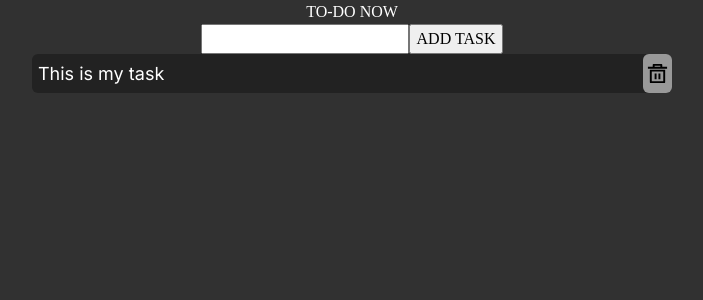
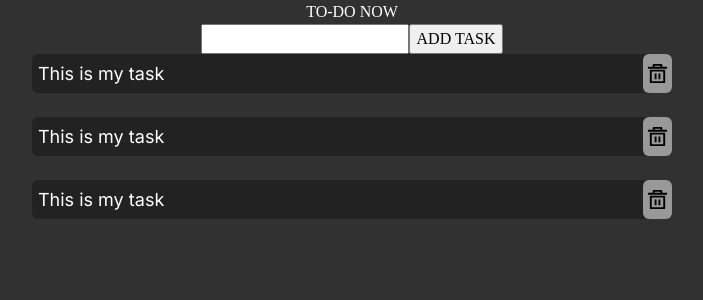
Before and after one commit to DropperDEV/todoList, a React (Vite) app: page / in a window 1280 px wide. Shown: the top 300 px of the page, without its empty margins (288-991 px from the left). Built offline with nearby package versions, Linux system fonts and the light colour scheme.

Commit message:
feat: add TaskMain

```diff
--- a/src/App.tsx
+++ b/src/App.tsx
@@ -1,5 +1,6 @@
 import styled from "styled-components"
 import TaskItem from "./components/TaskItem"
+import TaskMain from "./components/taskMain"
 
 const StyledApp = styled.main`
   display: flex;
@@ -20,7 +21,7 @@ function App() {
           <input type="text" />
           <button>ADD TASK</button>
         </div>
-        <TaskItem/>
+        <TaskMain/>
 
       </StyledApp>
 
--- /dev/null
+++ b/src/components/TaskMain.tsx
@@ -0,0 +1,20 @@
+import styled from 'styled-components'
+import TaskItem from './TaskItem'
+
+const StyledTaskMain = styled.div`
+    display: flex;
+    flex-direction: column;
+    justify-content: center;
+    align-items: center;
+    gap: 1.5rem;
+`
+
+export default function TaskMain() {
+  return (
+    <StyledTaskMain>
+    <TaskItem/>
+    <TaskItem/>
+    <TaskItem/>
+    </StyledTaskMain>
+  )
+}
```
